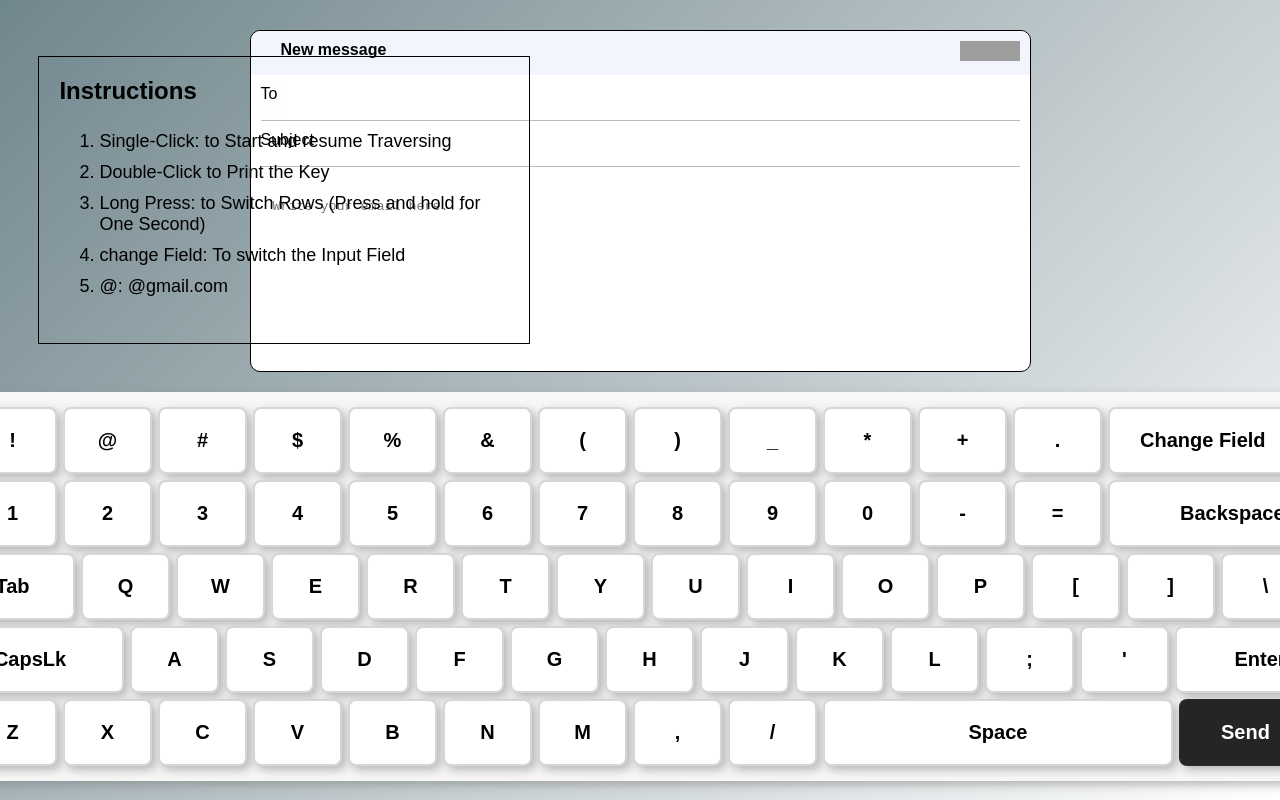
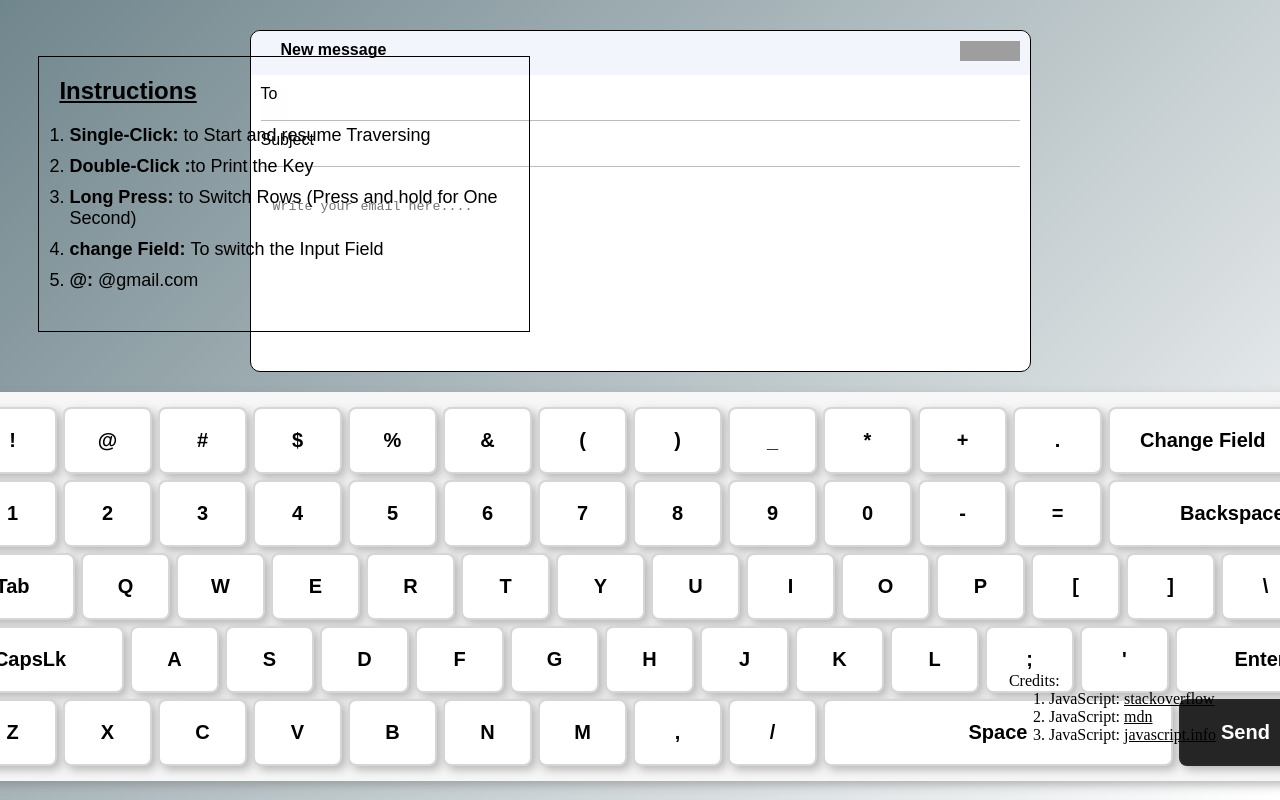
Before and after one commit to AnusreeManojk/keyboard-original, a plain HTML site: page index.html in a window 1280 px wide. Drawn offline with Linux system fonts and the light colour scheme; grey boxes are pictures that could not be loaded.

Commit message:
keyboard first commit

```diff
--- a/index.html
+++ b/index.html
@@ -38,7 +38,8 @@
                 <input type="email" name="" class="subject">
             </div>
             <div class="email-text">
-                <textarea name="" class="textarea" cols="90" rows="10" placeholder="Write your email here...."></textarea>
+                <textarea name="" class="textarea" cols="90" rows="10"
+                    placeholder="Write your email here...."></textarea>
             </div>
         </div>
 
@@ -47,35 +48,48 @@
             <h2>Instructions</h2>
             <ol>
                 <li>
-                    <span>Single-Click: to Start and resume Traversing</span>
+                    <span>Single-Click:</span> to Start and resume Traversing
                 </li>
                 <li>
-                    <span>Double-Click to Print the Key</span>
+                    <span>Double-Click :</span>to Print the Key
                 </li>
                 <li>
-                    <span>Long Press: to Switch Rows (Press and hold for One Second)</span>
+                    <span>Long Press:</span> to Switch Rows (Press and hold for One Second)
 
                 </li>
                 <li>
-                    <span>change Field: To switch the Input Field</span>
+                    <span>change Field: </span>To switch the Input Field
 
                 </li>
                 <li>
-                    <span>@: @gmail.com</span>
+                    <span>@:</span> @gmail.com
 
                 </li>
             </ol>
         </div>
 
 
-        <!-- <div class="credits">
-            <ul>
+        <div class="credits">
+            <span>Credits:</span>
+            <ol>
+
                 <li>
-                    1.Google
-                    2.
+                   JavaScript:
+                    <a href="https://stackoverflow.com/">stackoverflow</a>
+
                 </li>
-            </ul>
-        </div> -->
+                <li>
+                    JavaScript:
+                    <a
+                        href="https://developer.mozilla.org/en-US/docs/Web/JavaScript/Reference/Global_Objects/Function">mdn</a>
+                </li>
+                <li>
+                    JavaScript:
+                    <a
+                        href="https://javascript.info/">javascript.info</a>
+                </li>
+            </ol>
+        </div>
         <div class="all-keyboards">
             <div class="keyboard">
 
@@ -108,7 +122,7 @@
                     <div class="key">0</div>
                     <div class="key">-</div>
                     <div class="key">=</div>
-                 <div class="key" id="back">Backspace</div>
+                    <div class="key" id="back">Backspace</div>
                 </div>
                 <div class="keys">
                     <div class="key" id="tab">Tab</div>
@@ -156,8 +170,6 @@
 
                     <div class="key" id="space">Space</div>
                     <div class="key" id="Send-key">Send</div>
-
-
                 </div>
 
             </div>
--- a/script.js
+++ b/script.js
@@ -1,142 +1,8 @@
-
-
-// document.addEventListener('DOMContentLoaded', () => {
-//     const rows = document.querySelectorAll('.keys'); // Select rows containing keys
-//     const mouseClick = document.querySelector('.click');
-//     const inputs = document.querySelectorAll('.to-input, .subject, .textarea');
-
-//     let lastIndex = 0;
-//     let intervalId = null;
-//     let isCapsLockOn = false;
-//     let currentKeyContent = "";
-//     let isIterating = false;
-//     let pressTimeout;
-//     let currentInputIndex = 0;
-//     let currentRow = 0;
-
-//     function displayKeys(key) {
-//         const currentFocus = inputs[currentInputIndex];
-
-//         if (key === "Backspace") {
-//             currentFocus.value = currentFocus.value.slice(0, -1);
-//         }
-//         else if (key === "Space") {
-//             currentFocus.value += ' ';
-//         }
-//          else if (key === "CapsLk") {
-//             isCapsLockOn = !isCapsLockOn;
-//         }
-//         else if (key === "Tab") {
-//             currentFocus.value += '\t';
-//         }
-//         else if (key === "Enter") {
-//             currentFocus.value += '\n';
-//         }
-//         else if (key === "Change Field") {
-
-//            switchField()
-
-//         }
-//         else if(key === "Send"){
-//             alert('Email sent successfully!');
-//             inputs.forEach(input => {
-//                 input.value = '';
-//             });
-
-//         }
-
-
-//         else {
-//             currentFocus.value += isCapsLockOn ? key.toUpperCase() : key.toLowerCase();
-//         }
-//     }
-
-//     function switchField() {
-//         currentInputIndex++;
-//         if (currentInputIndex >= inputs.length) {
-//             currentInputIndex = 0;
-//         }
-//         inputs[currentInputIndex].focus();
-//     }
-
-//     function iterateKeys() {
-//         if (intervalId) {
-//             clearInterval(intervalId);
-//         }
-
-//         intervalId = setInterval(() => {
-//             const currentKeys = rows[currentRow].querySelectorAll('.key');
-
-//             if (currentKeys.length > 0) {
-//                 if (lastIndex > 0) {
-//                     currentKeys[lastIndex - 1].style.backgroundColor = '';
-
-//                 } else if (lastIndex === 0 && currentRow === 0) {
-//                     rows[rows.length - 1].querySelectorAll('.key')[rows[rows.length - 1].querySelectorAll('.key').length - 1].style.backgroundColor = '';
-
-//                 }
-
-//                 currentKeys[lastIndex].style.backgroundColor = 'black';
-//                 currentKeys[lastIndex].style.color = 'white';
-
-//                 currentKeyContent = currentKeys[lastIndex].textContent;
-
-//                 lastIndex++;
-
-//                 if (lastIndex >= currentKeys.length) {
-//                     lastIndex = 0;
-//                     currentRow = (currentRow + 1) % rows.length;
-//                 }
-//             }
-//         }, 2000);
-
-//         isIterating = true;
-//     }
-
-//     mouseClick.addEventListener('click', () => {
-//         if (!isIterating) {
-//             iterateKeys();
-//         }
-//     });
-
-//     mouseClick.addEventListener('dblclick', () => {
-//         if (isIterating) {
-//             if (currentKeyContent) {
-//                 if (currentKeyContent === "Change Field") {
-//                     switchField();
-//                 } else {
-//                     displayKeys(currentKeyContent);
-//                 }
-
-//                 clearInterval(intervalId);
-//                 isIterating = false;
-
-//                 setTimeout(() => {
-//                     iterateKeys();
-//                 }, 5000);
-//             }
-//         }
-
-
-//     });
-
-//     mouseClick.addEventListener('mousedown', () => {
-//         pressTimeout = setTimeout(() => {
-//             currentRow = (currentRow + 1) % rows.length;
-//             lastIndex = 0;
-//         }, 1000);
-//     });
-
-//     mouseClick.addEventListener('mouseup', () => {
-//         clearTimeout(pressTimeout);
-//     });
-// });
-
-
 document.addEventListener('DOMContentLoaded', () => {
-    const keys = document.querySelectorAll('.key'); // Select rows containing keys
+    let keys = document.querySelectorAll('.key');
     const mouseClick = document.querySelector('.click');
     const inputs = document.querySelectorAll('.to-input, .subject, .textarea');
+    const rows = document.querySelectorAll('.keys');
 
     let lastIndex = 0;
     let intervalId = null;
@@ -152,37 +18,26 @@ document.addEventListener('DOMContentLoaded', () => {
 
         if (key === "Backspace") {
             currentFocus.value = currentFocus.value.slice(0, -1);
-        }
-        else if (key === "Space") {
+        } else if (key === "Space") {
             currentFocus.value += ' ';
-        }
-         else if (key === "CapsLk") {
+        } else if (key === "CapsLk") {
             isCapsLockOn = !isCapsLockOn;
-        }
-        else if (key === "Tab") {
+        } else if (key === "Tab") {
             currentFocus.value += '\t';
-        }
-        else if (key === "Enter") {
+        } else if (key === "Enter") {
             currentFocus.value += '\n';
-        }
-        else if (key === "Change Field") {
-
-           switchField()
-
-        }
-        else if(key === "Send"){
-            // alert('Email sent successfully!');
+        } else if (key === "Change Field") {
+            switchField();
+        } else if (key === "Send") {
+            setTimeout(() => {
+                alert('Email sent successfully!');
+            }, 1000);
             inputs.forEach(input => {
                 input.value = '';
             });
-
-
-        }
-        else if(key==="@"){
-        currentFocus.value += '@gmail.com';
-    }
-
-        else {
+        } else if (key === "@") {
+            currentFocus.value += '@gmail.com';
+        } else {
             currentFocus.value += isCapsLockOn ? key.toUpperCase() : key.toLowerCase();
         }
     }
@@ -195,8 +50,6 @@ document.addEventListener('DOMContentLoaded', () => {
         inputs[currentInputIndex].focus();
     }
 
-
-
     function iterateKeys() {
         if (intervalId) {
             clearInterval(intervalId);
@@ -207,18 +60,15 @@ document.addEventListener('DOMContentLoaded', () => {
                 if (lastIndex > 0) {
                     keys[lastIndex - 1].style.backgroundColor = '';
                     keys[lastIndex - 1].style.color = 'black';
-
                 } else if (lastIndex === 0 && keys.length > 0) {
                     keys[keys.length - 1].style.backgroundColor = '';
                 }
-
                 keys[lastIndex].style.backgroundColor = '#86969b';
-                keys[lastIndex].style.color = 'white';
+                keys[lastIndex].style.color = '';
 
                 currentKeyContent = keys[lastIndex].textContent;
 
                 lastIndex++;
-
                 if (lastIndex >= keys.length) {
                     lastIndex = 0;
                 }
@@ -251,14 +101,22 @@ document.addEventListener('DOMContentLoaded', () => {
                 }, 5000);
             }
         }
-
-
     });
 
     mouseClick.addEventListener('mousedown', () => {
         pressTimeout = setTimeout(() => {
-            currentRow = (currentRow + 1) % keys.length;
-            lastIndex = 0;
+            keys.forEach(key => {
+                key.style.backgroundColor = '';
+                key.style.color = 'black';
+            });
+
+            currentRow = (currentRow + 1) % rows.length;
+            keys = rows[currentRow].querySelectorAll('.key');
+
+            if (isIterating) {
+                clearInterval(intervalId);
+                iterateKeys();
+            }
         }, 1000);
     });
 
--- a/style.css
+++ b/style.css
@@ -9,12 +9,8 @@ body {
     width: 100vw;
     height: 100vh;
     flex-direction: column;
-   /* background: linear-gradient(135deg, #abbaab,#ffffff); */
-background: linear-gradient(135deg, #70868d,#ffffff);
-
-
-
-
+    /* background: linear-gradient(135deg, #abbaab,#ffffff); */
+    background: linear-gradient(135deg, #70868d, #ffffff);
     backdrop-filter: blur(10px);
     overflow: hidden;
     align-items: center;
@@ -34,7 +30,6 @@ background: linear-gradient(135deg, #70868d,#ffffff);
     padding: 12px 10px;
     box-shadow: 4px 4px 10px rgba(122, 119, 119, 0.5);
     background-color: #f7f7f7
-
 }
 
 .keys {
@@ -67,7 +62,7 @@ background: linear-gradient(135deg, #70868d,#ffffff);
 
 }
 
-#changeField{
+#changeField {
     padding-left: 30px;
 }
 
@@ -206,7 +201,7 @@ background: linear-gradient(135deg, #70868d,#ffffff);
 .email-text textarea {
     outline: none;
     border: none;
-    resize:none;
+    resize: none;
 }
 
 .mouseclick {
@@ -223,7 +218,7 @@ background: linear-gradient(135deg, #70868d,#ffffff);
 }
 
 .mouseclick button {
-    padding:40px 30px;
+    padding: 40px 30px;
     border-radius: 10px;
     border: none;
     border: 2px solid;
@@ -231,7 +226,7 @@ background: linear-gradient(135deg, #70868d,#ffffff);
     font-weight: 600;
     background-color: hsl(219, 22%, 82%);
     width: 200px;
-    background-color:  #b4bbbd;
+    background-color: #b4bbbd;
 }
 
 .special-keyboard {
@@ -265,7 +260,6 @@ background: linear-gradient(135deg, #70868d,#ffffff);
     background-color: #252525;
     color: #fff;
     padding: 20px 40px;
-
 }
 
 
@@ -283,16 +277,44 @@ background: linear-gradient(135deg, #70868d,#ffffff);
 .instructions h2 {
     font-family: sans-serif;
     margin: 0;
+    font-size: 24px;
+    text-decoration: underline;
 }
 
-.instructions ul{
+.instructions ol {
     padding: 10px;
     margin: 0;
 }
+
 .instructions li {
     margin: 5px 0;
     font-family: sans-serif;
-     font-weight: 500;
-     font-size: 18px;
-     margin: 10px 0;
+    font-weight: 500;
+    font-size: 18px;
+    margin: 10px 0;
 }
+
+.instructions span {
+    font-size: bold;
+    font-size: 18px;
+    font-weight: 600;
+}
+
+.credits {
+    position: absolute;
+    right: 5%;
+    bottom: 7%;
+}
+
+.credits ol {
+    margin: 0;
+    /* padding: 0; */
+}
+
+.credits a {
+    color: #000;
+}
+
+.credits a:hover {
+    color: blue;
+}
```
